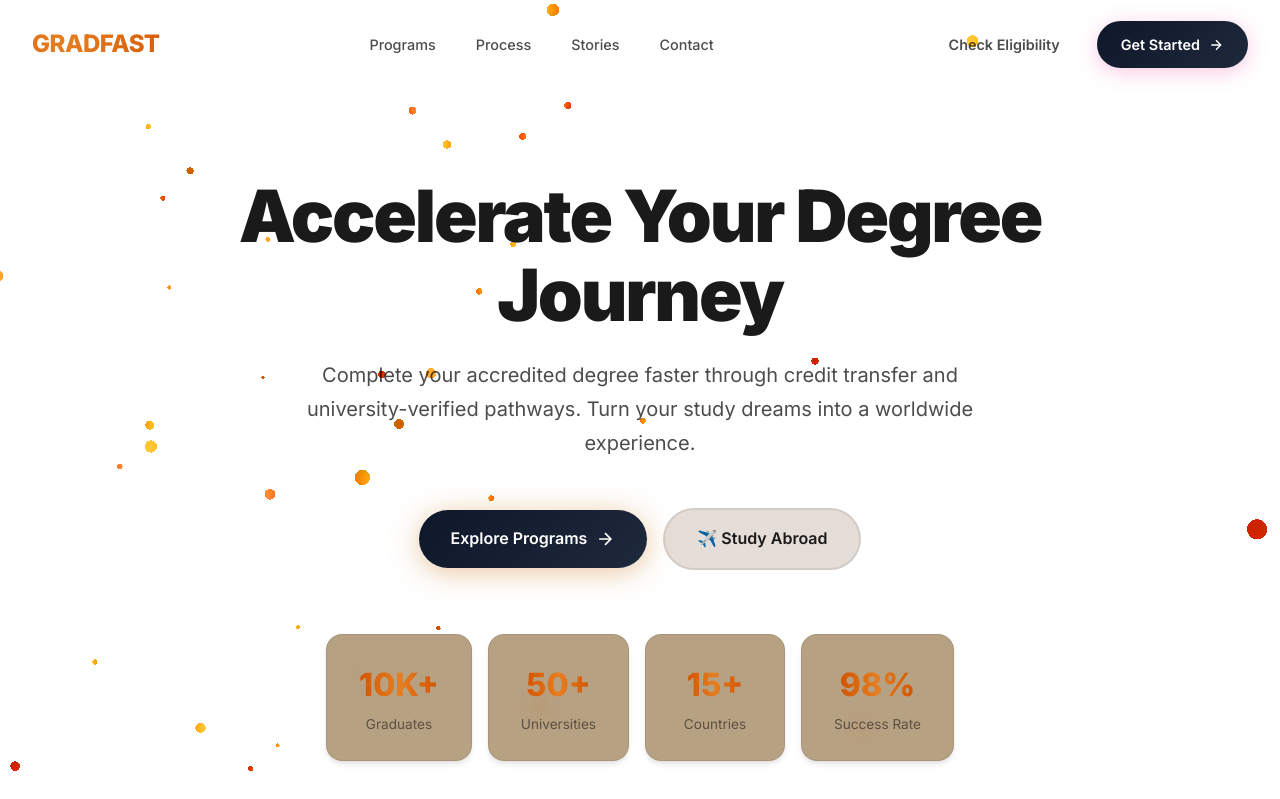
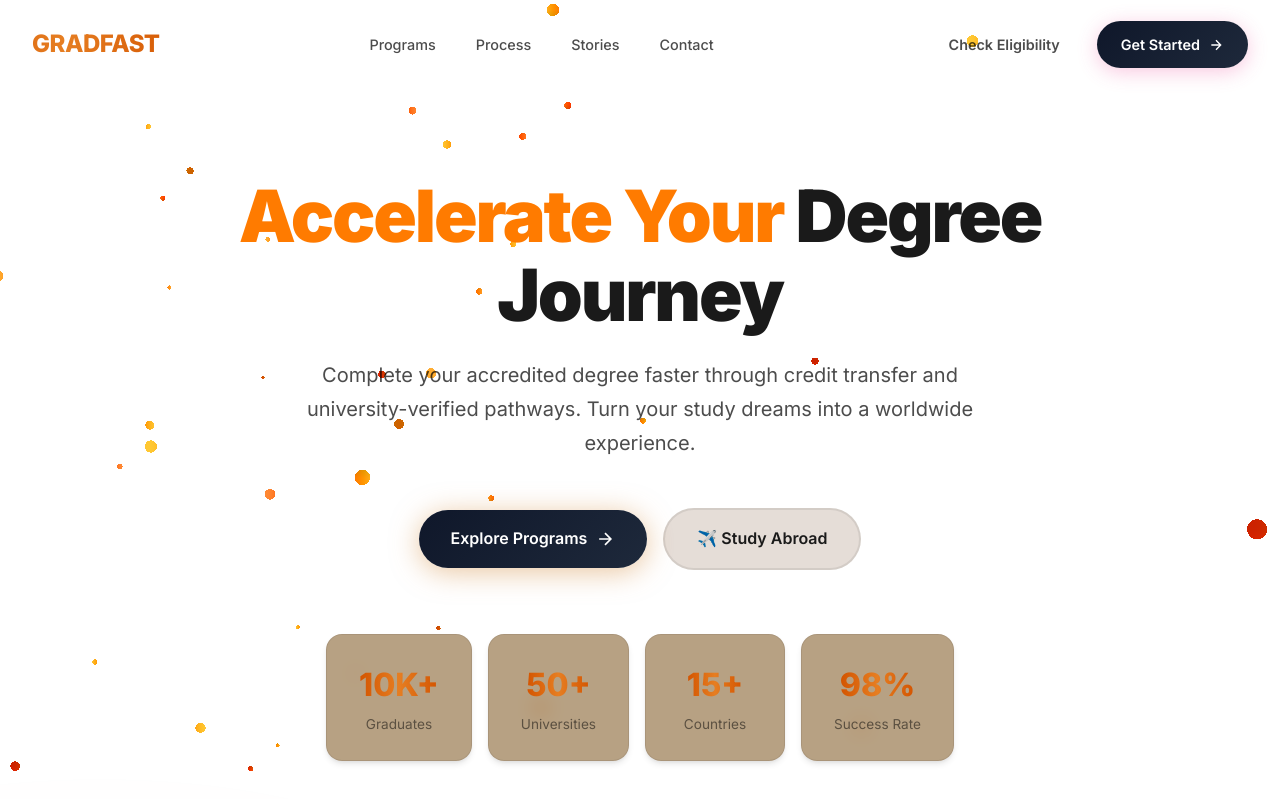
Before and after one commit to punithrajhs8-png/podimass, a React (Vite) app: page / in a window 1280 px wide. Shown: the top 799 px of the page. Built offline with nearby package versions, Linux system fonts and the light colour scheme.

Commit message:
Make Accelerate Your text orange, keep Degree Journey text color unchanged

```diff
--- a/src/components/GradfastLanding.css
+++ b/src/components/GradfastLanding.css
@@ -239,6 +239,10 @@
     margin-bottom: 1.5rem;
     color: var(--color-text-primary);
     text-align: center;
+}
+
+.hero-title-orange {
+    color: #ff7b00;
 }
 
 .hero-title-gradient {
--- a/src/components/GradfastLanding.tsx
+++ b/src/components/GradfastLanding.tsx
@@ -119,7 +119,7 @@ const Hero: React.FC<{ onSwitch: () => void }> = ({ onSwitch }) => {
             />
             <div className="container hero-container">
                 <div className="hero-content">
-                    <h1 className="hero-title">Accelerate Your Degree Journey</h1>
+                    <h1 className="hero-title"><span className="hero-title-orange">Accelerate Your</span> Degree Journey</h1>
 
                     <p className="hero-subtitle">
                         Complete your accredited degree faster through credit transfer and
```
